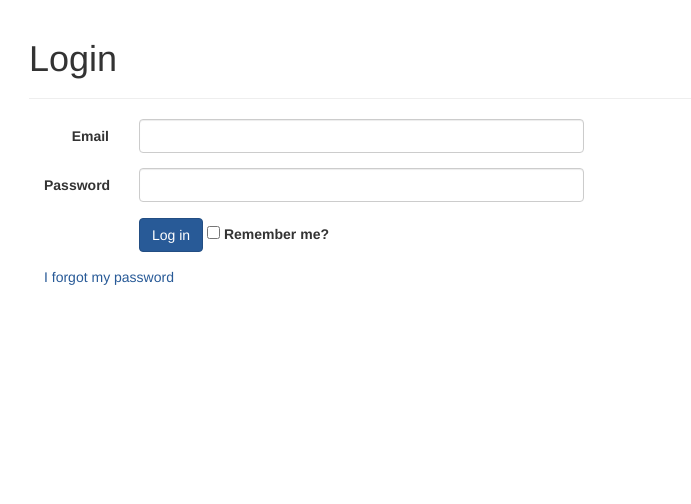
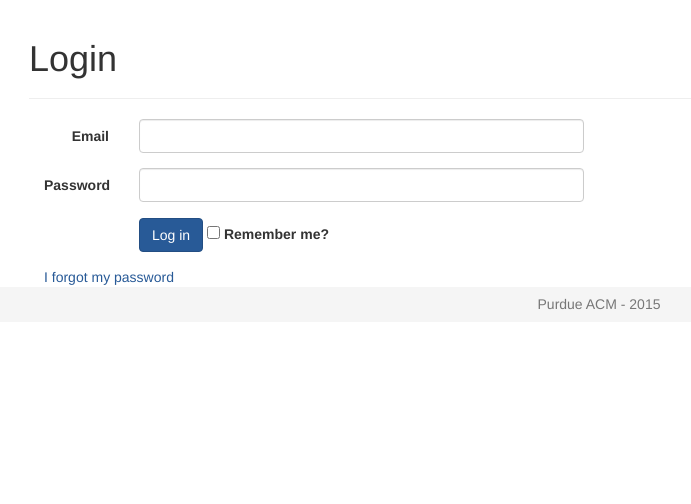
Before and after one commit to oggnik/acm-hscc, a Flask app: page /login in a window 1280 px wide. Shown: the part 51-555 px from the top of the page, without its empty margins (41-732 px from the left). Run offline with Flask 2, Linux system fonts and the light colour scheme; parts of the project's set-up code (start-up, migrations or seed data) failed here and were passed over; some libraries are stand-ins or nearby versions.

Commit message:
Contact us page and global footer

```diff
--- a/hscc/controllers.py
+++ b/hscc/controllers.py
@@ -26,6 +26,11 @@ def home():
     """Render the index page for the ACM-HSCC site"""
     return render_template('index.html')
 
+@mod_default.route('/contact')
+@mod_default.route('/contact.html')
+def contact():
+    """Render the contact us page for the ACM-HSCC site"""
+    return render_template('contact.html')
 
 @mod_default.route('/register', methods=['GET', 'POST'])
 @mod_default.route('/register/', methods=['GET', 'POST'])
--- a/hscc/static/css/style.css
+++ b/hscc/static/css/style.css
@@ -1,4 +1,3 @@
-
 /* Special class on .container surrounding .navbar, used for positioning it into place. */
 .navbar-wrapper {
     position: absolute;
@@ -40,6 +39,7 @@
 /* Give enough space on top to avoid the menu */
 .content {
     margin-top: 30px;
+    padding-bottom: 20px;
 }
 
 hr {
@@ -54,5 +54,11 @@ hr {
 
 body {
     margin-top: 50px;
-    padding-bottom: 40px;
 }
+
+.footer {
+    /* Positioning stuff */
+
+    text-align: center;
+    background-color: #f5f5f5;
+}
--- a/hscc/templates/layout.html
+++ b/hscc/templates/layout.html
@@ -38,5 +38,8 @@
                 {% endblock %}
             </div>
         {% endblock %}
+        <footer>
+            {% include 'partials/_footer.html' %}
+        </footer>
     </body>
 </html>
--- /dev/null
+++ b/hscc/templates/partials/_footer.html
@@ -0,0 +1,5 @@
+<div class="footer">
+    <div class="footer_text row">
+        <h5 class="text-muted">Purdue ACM - 2015</h5>
+    </div>
+</div>
```
Also changed, not shown: hscc/templates/contact.html (added, +9 -0 lines).
